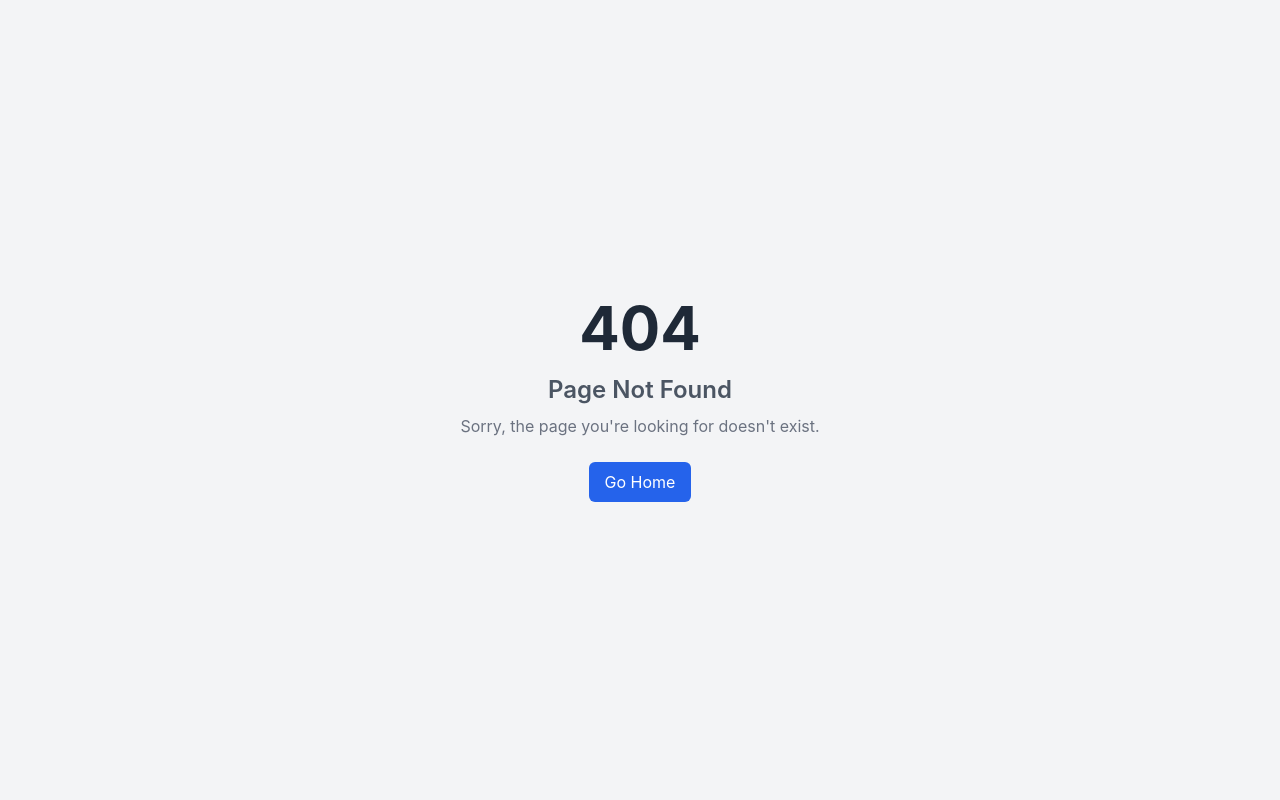
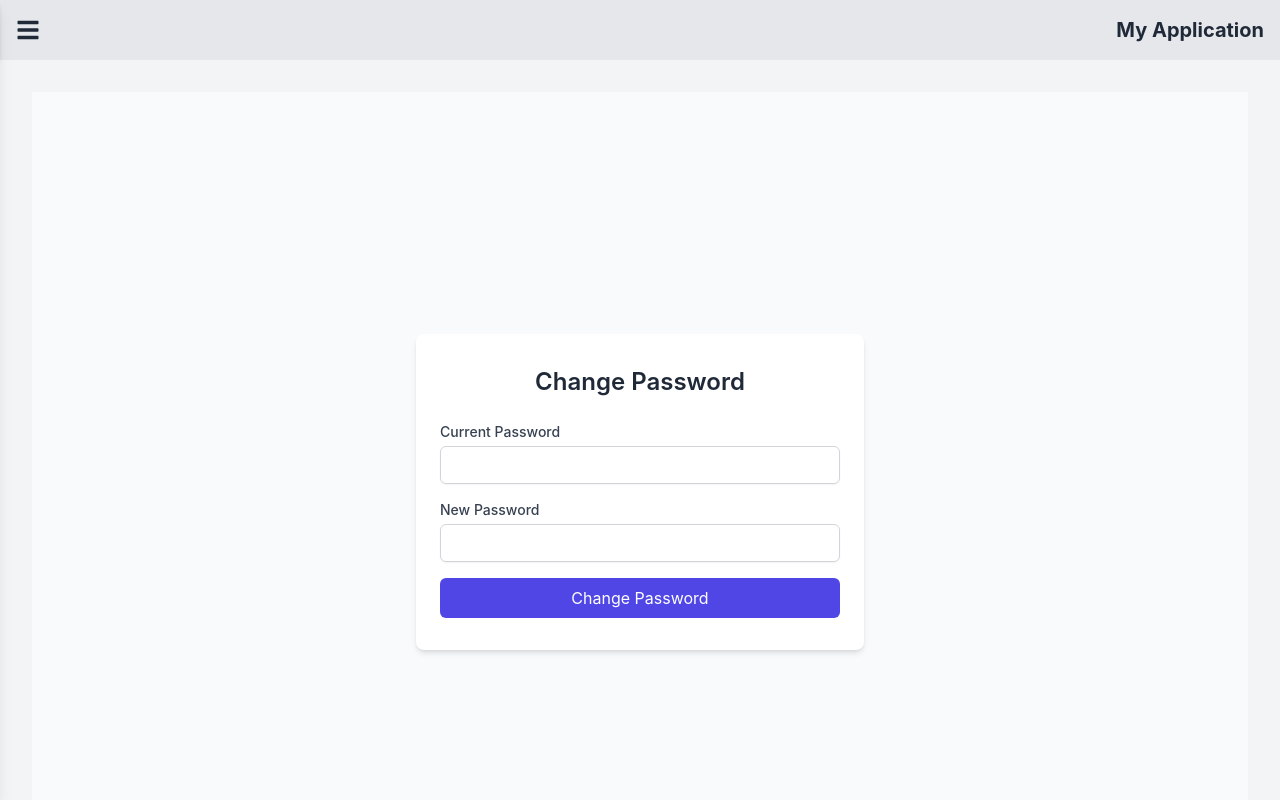
Before and after one commit to Uttam1910/lms-frontend, a React (Vite) app: page /changepassword in a window 1280 px wide. Before the commit this address had no page. Shown: the top 800 px of the page. Built offline with nearby package versions, Linux system fonts and the light colour scheme; sample sign-in values are in the browser's storage.

Commit message:
Add change password functionality

```diff
--- a/src/App.jsx
+++ b/src/App.jsx
@@ -17,6 +17,7 @@ import UpdateAvatar from './pages/Profile/UpdateAvatar';
 import ProfileUpdate from './pages/Profile/ProfileUpdate'; // Corrected import path
 import ForgotPassword from './pages/ForgotPassword';
 import ResetPassword from './pages/ResetPassword';
+import ChangePassword from './pages/ChangePassword';
 
 function App() {
   return (
@@ -41,6 +42,11 @@ function App() {
             <Profile />
           </RequireAuth>
         } />
+         <Route path="/changepassword" element={
+          <RequireAuth roles={['student', 'admin']}>
+            <ChangePassword />
+          </RequireAuth>
+        } />
         <Route path="/update-avatar" element={
           <RequireAuth roles={['student', 'admin']}>
             <UpdateAvatar />
--- /dev/null
+++ b/src/pages/ChangePassword.jsx
@@ -0,0 +1,72 @@
+import React, { useState } from 'react';
+import { useDispatch } from 'react-redux';
+import { useForm } from 'react-hook-form';
+import { toast } from 'react-hot-toast';
+import axiosInstance from '../helpers/axiosInstance';
+import { useNavigate } from 'react-router-dom';
+
+const ChangePassword = () => {
+  const { register, handleSubmit, formState: { errors } } = useForm();
+  const dispatch = useDispatch();
+  const navigate = useNavigate();
+  const [loading, setLoading] = useState(false);
+
+  const onSubmit = async (data) => {
+    setLoading(true);
+    try {
+      const response = await axiosInstance.put('/users/changepassword', data);
+      toast.success(response.data.message);
+      navigate('/');
+    } catch (error) {
+      toast.error(error.response?.data?.message || 'Password change failed. Please try again.');
+    }
+    setLoading(false);
+  };
+
+  return (
+    <div className="flex items-center justify-center min-h-screen bg-gray-50">
+      <div className="max-w-md w-full px-6 py-8 bg-white shadow-md overflow-hidden sm:rounded-lg">
+        <h2 className="text-2xl font-semibold text-center text-gray-800 mb-6">Change Password</h2>
+        <form onSubmit={handleSubmit(onSubmit)} className="space-y-4">
+          <div>
+            <label htmlFor="currentPassword" className="block text-sm font-medium text-gray-700">
+              Current Password
+            </label>
+            <input
+              {...register('currentPassword', { required: true })}
+              type="password"
+              id="currentPassword"
+              className="mt-1 block w-full px-3 py-2 border border-gray-300 rounded-md shadow-sm focus:outline-none focus:ring-indigo-500 focus:border-indigo-500 sm:text-sm"
+              autoComplete="current-password"
+            />
+            {errors.currentPassword && <span className="text-red-500">Current password is required</span>}
+          </div>
+
+          <div>
+            <label htmlFor="newPassword" className="block text-sm font-medium text-gray-700">
+              New Password
+            </label>
+            <input
+              {...register('newPassword', { required: true })}
+              type="password"
+              id="newPassword"
+              className="mt-1 block w-full px-3 py-2 border border-gray-300 rounded-md shadow-sm focus:outline-none focus:ring-indigo-500 focus:border-indigo-500 sm:text-sm"
+              autoComplete="new-password"
+            />
+            {errors.newPassword && <span className="text-red-500">New password is required</span>}
+          </div>
+
+          <button
+            type="submit"
+            className="w-full bg-indigo-600 text-white py-2 px-4 rounded-md hover:bg-indigo-700 focus:outline-none focus:ring-2 focus:ring-indigo-500 focus:ring-offset-2"
+            disabled={loading}
+          >
+            {loading ? 'Changing...' : 'Change Password'}
+          </button>
+        </form>
+      </div>
+    </div>
+  );
+};
+
+export default ChangePassword;
--- a/src/pages/Profile/Profile.jsx
+++ b/src/pages/Profile/Profile.jsx
@@ -56,7 +56,7 @@ const Profile = () => {
               <FaEdit className="mr-2" /> Edit Profile
             </Link>
             <Link
-              to="/change-password"
+              to="/changepassword"
               className="bg-red-500 text-white px-4 py-2 rounded-lg hover:bg-red-700 flex items-center"
             >
               <FaKey className="mr-2" /> Change Password
```
